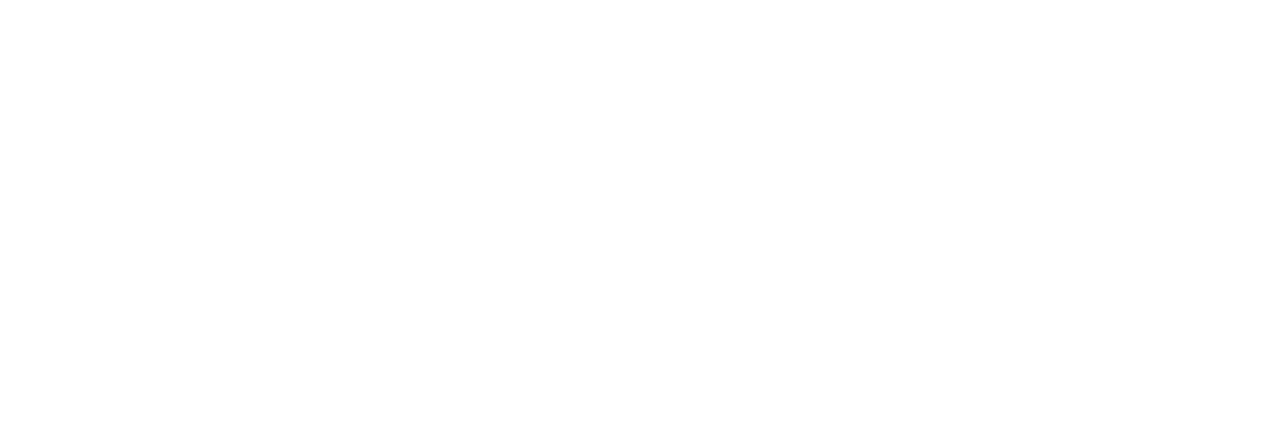
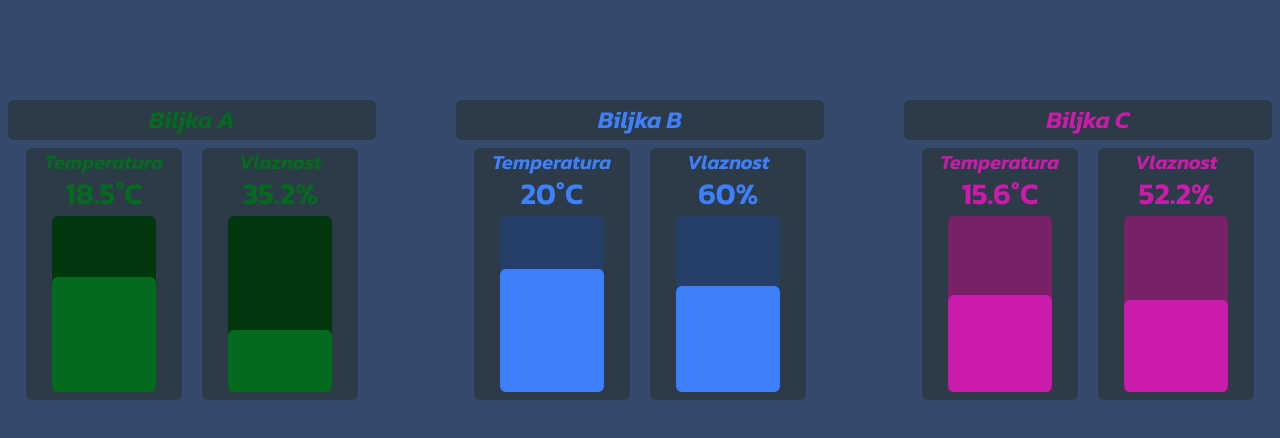
Before and after one commit to BogdanPetrovi/galaksija, a React (Create React App) app in the folder client/: page / in a window 1280 px wide. Shown: the top 438 px of the page. Built offline with nearby package versions, Linux system fonts and the light colour scheme.

Commit message:
Finished upper half of website

```diff
--- a/client/src/App.jsx
+++ b/client/src/App.jsx
@@ -1,9 +1,35 @@
 import React from 'react'
 import './index.css'
+import Plant from './components/Plant'
 
 function App() {
   return (
-    <div>
+    <div className='h-screen w-screen'>
+      <div className="w-full h-1/2">
+        <div className="w-fit h-full mx-auto flex flex-wrap gap-20 justify-center items-end">
+          <Plant
+            name={'Biljka A'}
+            color={'green'}
+            temperature={'18.5'}
+            temperaturePrecent={'65'}
+            soilMoisture={'35.2'}
+            />
+          <Plant
+            name={'Biljka B'}
+            color={'blue'}
+            temperature={'20'}
+            temperaturePrecent={'70'}
+            soilMoisture={'60'}
+            />
+          <Plant
+            name={'Biljka C'}
+            color={'pink'}
+            temperature={'15.6'}
+            temperaturePrecent={'55'}
+            soilMoisture={'52.2'}
+            />
+        </div>
+      </div>
     </div>
   )
 }
--- /dev/null
+++ b/client/src/components/Plant.jsx
@@ -0,0 +1,48 @@
+import React from 'react'
+
+function Plant({name, color, temperature, temperaturePrecent, soilMoisture}) {
+  const getStyle = (percentage) => ({
+    height: `${percentage}%`,
+    width: '100%',
+    borderRadius: '0.375rem',
+    backgroundColor: color === 'green' ? '#046A1D' :
+                    color === 'blue' ? '#3E80FC' :
+                    '#CB1BAB'
+  });
+
+  const getBackgroundColor = () => (
+    color === 'green' ? '#01370E' :
+    color === 'blue' ? '#263E6A' :
+    '#782068'
+  );
+
+  return (
+    <div className={`h-3/4 flex flex-col mt-5 gap-2 text font-semibold italic text-${color}`}>
+      <div className="w-[23rem] h-12 bg-secondary flex justify-center items-center rounded-md">
+        <h2 className="italic text-2xl">{name}</h2>
+      </div>
+      <div className="h-full flex justify-center gap-5">
+        <div className="bg-secondary h-full w-[42.5%] rounded-md flex flex-col items-center justify-between">
+          <div className="flex flex-col items-center">
+            <h2 className="text-xl">Temperatura</h2>
+            <h2 className="not-italic text-3xl">{temperature}°C</h2>
+          </div>
+          <div style={{backgroundColor: getBackgroundColor()}} className="h-[70%] w-2/3 mb-2 flex items-end rounded-md">
+            <div style={getStyle(temperaturePrecent)} />
+          </div>
+        </div>
+        <div className="bg-secondary h-full w-[42.5%] rounded-md flex flex-col items-center justify-between">
+          <div className="flex flex-col items-center">
+            <h2 className="text-xl">Vlaznost</h2>
+            <h2 className="not-italic text-3xl">{soilMoisture}%</h2>
+          </div>
+          <div style={{backgroundColor: getBackgroundColor()}} className="h-[70%] w-2/3 mb-2 flex items-end rounded-md">
+            <div style={getStyle(soilMoisture)} />
+          </div>
+        </div>
+      </div>
+    </div>
+  )
+}
+
+export default Plant
--- a/client/src/index.css
+++ b/client/src/index.css
@@ -8,3 +8,7 @@
     @apply text-white;
   }
 }
+
+body {
+  background-color: #35496D;
+}
--- a/client/tailwind.config.js
+++ b/client/tailwind.config.js
@@ -6,7 +6,6 @@
   theme: {
     extend: {
       colors: {
-        background: '#35496D',
         secondary: '#2D3B48',
         green: '#046A1D',
         blue: '#3E80FC',
@@ -14,5 +13,10 @@
       },
     },
   },
+  safelist: [
+    'text-green',
+    'text-blue',
+    'text-pink'
+  ],
   plugins: [],
 }
```
